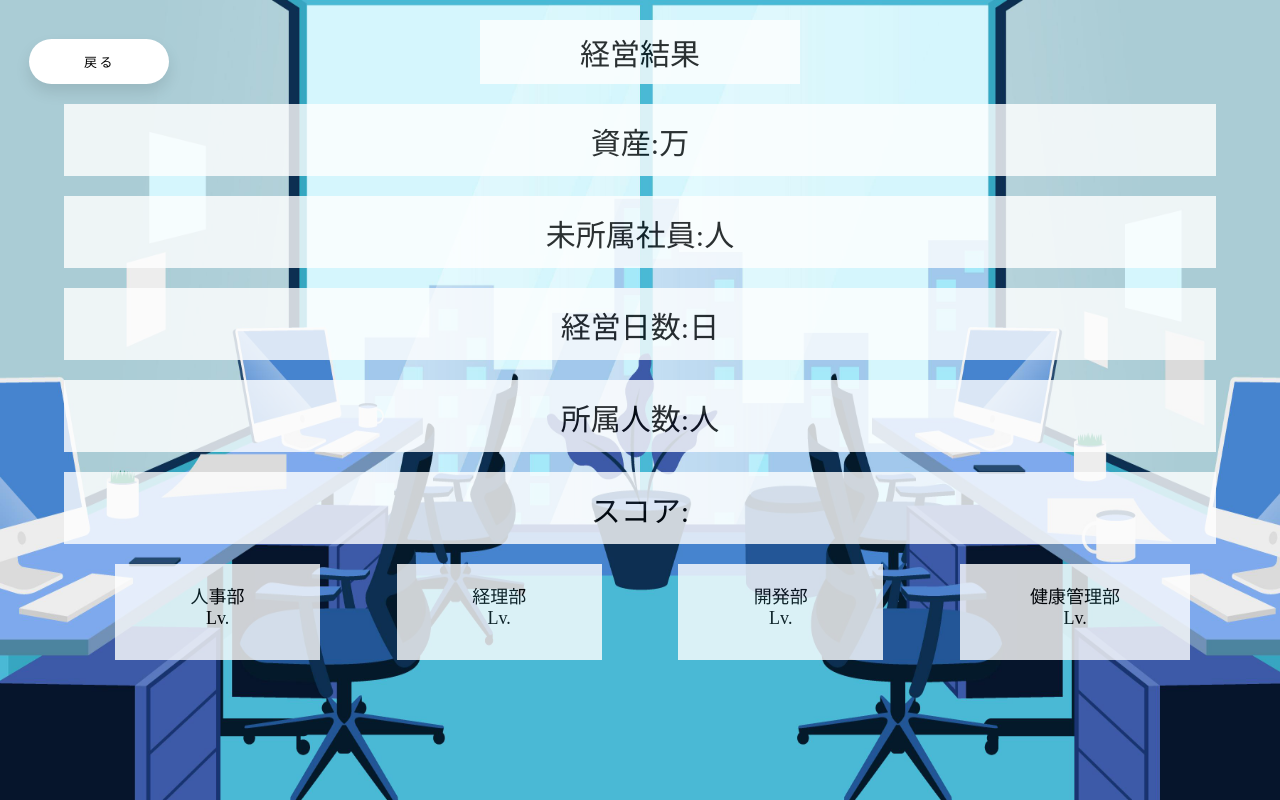
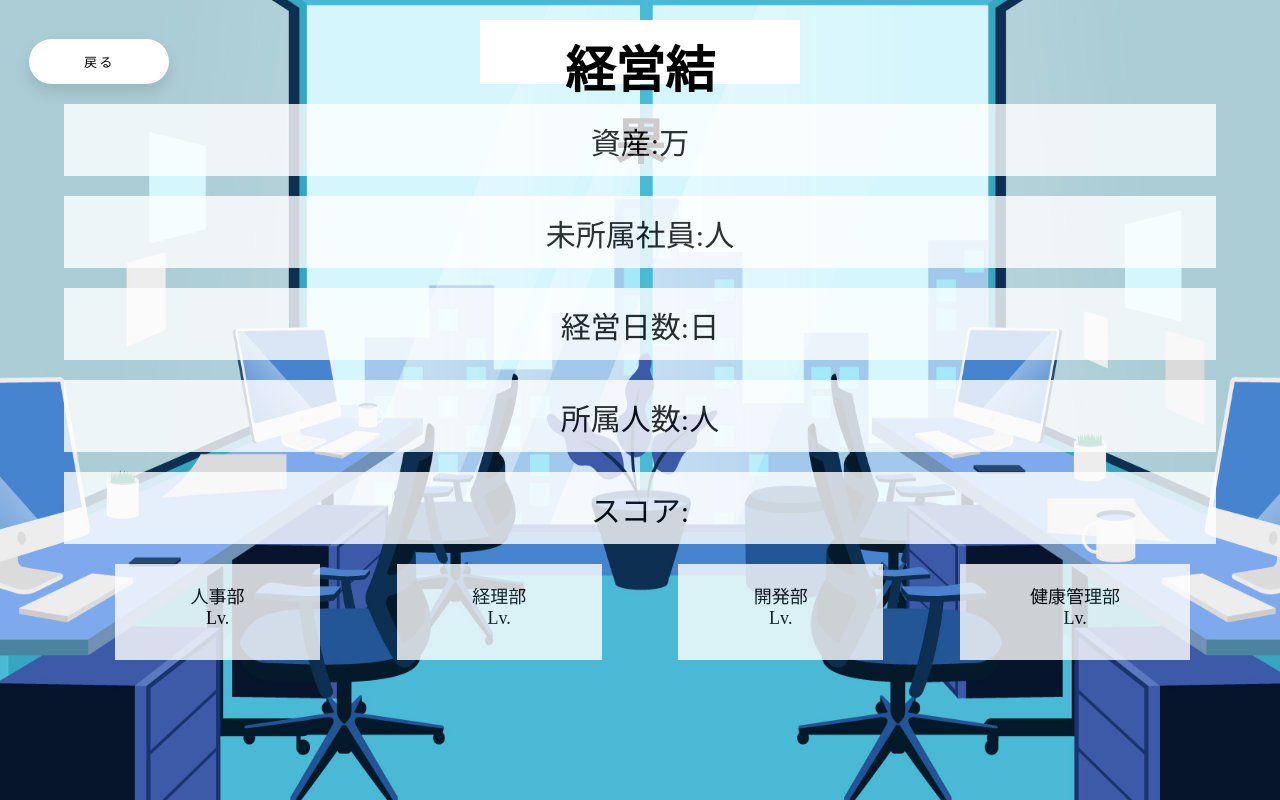
Before and after one commit to ten-pro/HTML5Award, a Vue app in the folder engineergame/: page /result in a window 1280 px wide. Built offline with nearby package versions, Linux system fonts and the light colour scheme.

Commit message:
Update Result.vue

```diff
--- a/engineergame/src/components/Result.vue
+++ b/engineergame/src/components/Result.vue
@@ -71,11 +71,11 @@ setup();
     margin: 2.5vh auto;
     padding: 0 5vw;
     background-color: white;
-    opacity: 0.8;
 }
 .p1{
     margin:auto;
-    font-size:30px;
+    font-size:50px;
+    font-weight: bold;
     text-align:center;
     padding:10px 0;
 }
```
